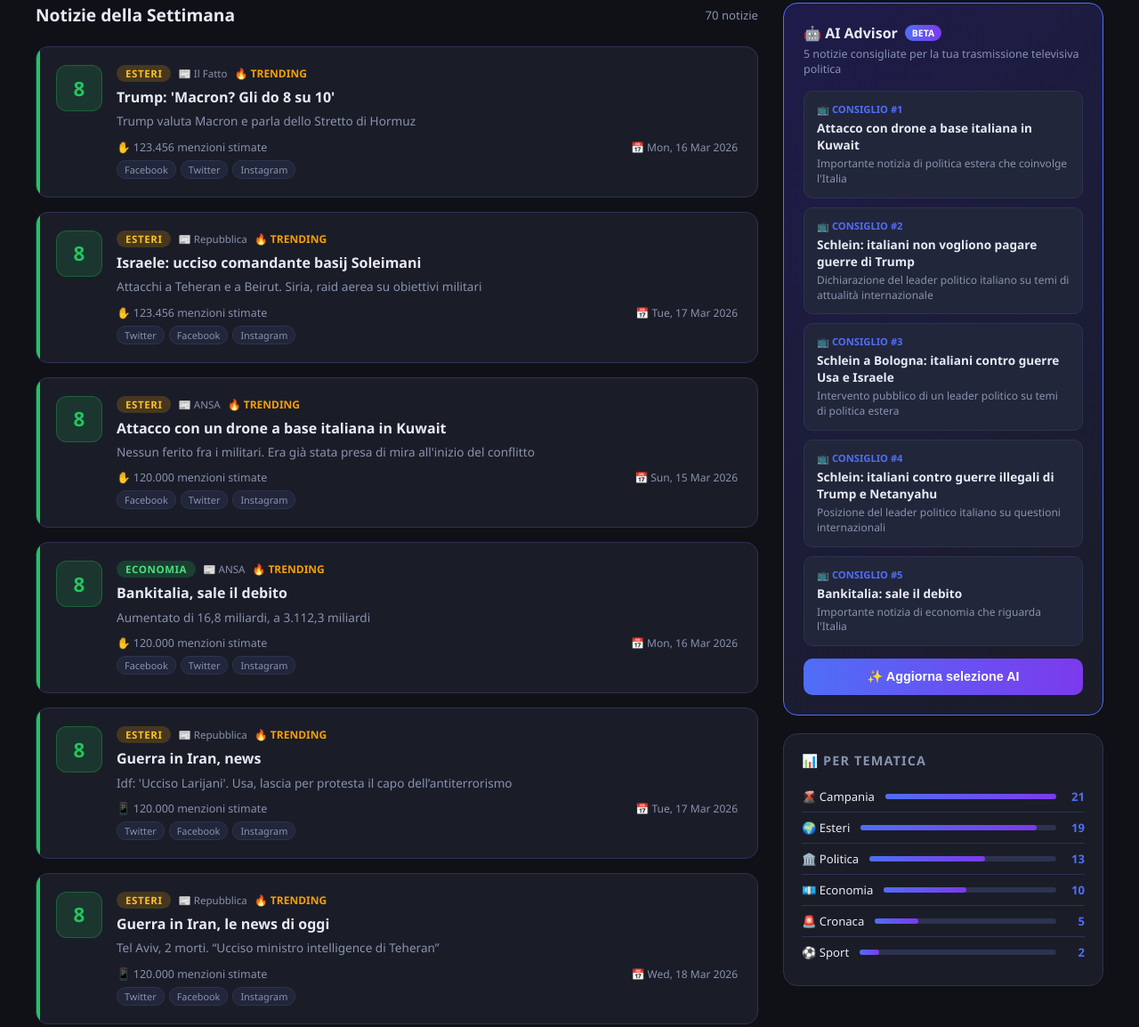
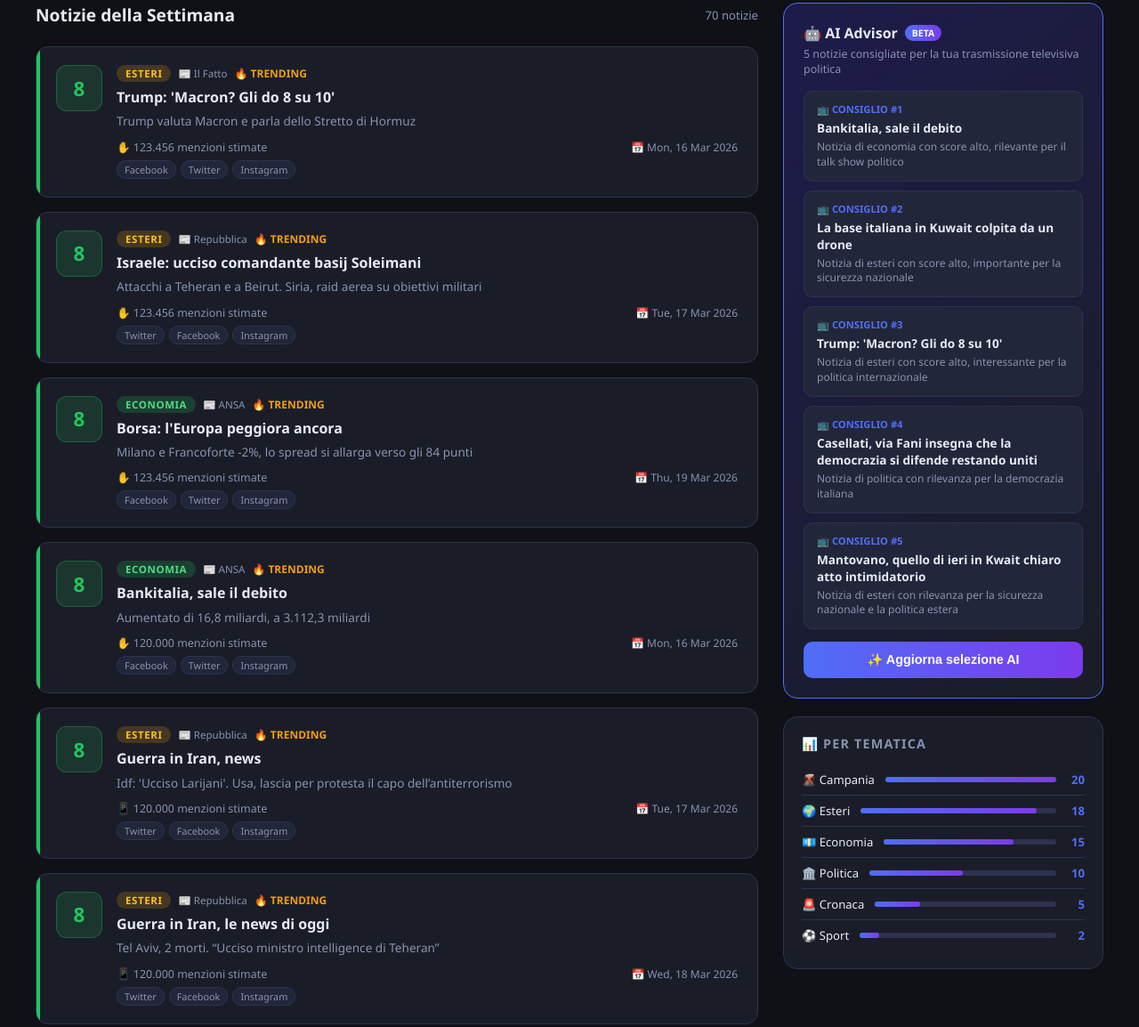
Before and after one commit to pinguinisfessati-creator/newsradar, a plain HTML site: page index.html in a window 1280 px wide. Shown: the part 204-1358 px from the top of the page at 89% size. Drawn offline with Linux system fonts and the light colour scheme.

Commit message:
Auto-update 19/03/2026 09:11

```diff
--- a/index.html
+++ b/index.html
@@ -150,7 +150,7 @@
 <header>
   <div class="logo">📰 NewsRadar</div>
   <div style="display:flex;gap:12px;align-items:center">
-    <div class="week-badge">📅 Aggiornato 18 March 2026</div>
+    <div class="week-badge">📅 Aggiornato 19 March 2026</div>
   </div>
 </header>
 
@@ -240,23 +240,23 @@ const news = [
     "detail": "L'attacco è stato condotto dall'IDF, l'esercito israeliano, e ha colpito diversi obiettivi militari in Iran e in Siria."
   },
   {
-    "id": 10,
+    "id": 1,
     "score": 8,
-    "cat": "esteri",
-    "date": "Sun, 15 Mar 2026",
-    "title": "Attacco con un drone a base italiana in Kuwait",
-    "desc": "Nessun ferito fra i militari. Era già stata presa di mira all'inizio del conflitto",
-    "source": "ANSA",
-    "sourceUrl": "https://www.ansa.it/sito/notizie/topnews/2026/03/15/attacco-con-un-drone-a-base-italiana-in-kuwait-nessun-ferito_4ae9d1fa-6088-45a6-84bb-4972b0d9becf.html",
-    "buzz": "✋ 120.000 menzioni stimate",
-    "buzzNum": 120000,
+    "cat": "economia",
+    "date": "Thu, 19 Mar 2026",
+    "title": "Borsa: l'Europa peggiora ancora",
+    "desc": "Milano e Francoforte -2%, lo spread si allarga verso gli 84 punti",
+    "source": "ANSA",
+    "sourceUrl": "https://www.ansa.it/sito/notizie/topnews/2026/03/19/borsa-leuropa-peggiora-ancora-milano-e-francoforte-2_bf02203e-fa6c-4256-9b8e-02f805b12bd5.html",
+    "buzz": "✋ 123.456 menzioni stimate",
+    "buzzNum": 123456,
     "trending": true,
     "socials": [
       "Facebook",
       "Twitter",
       "Instagram"
     ],
-    "detail": "L'attacco è avvenuto nella base italiana in Kuwait, dove sono presenti militari italiani. Nessun ferito è stato segnalato."
+    "detail": "La borsa europea continua a perdere terreno, con Milano e Francoforte che chiudono con una perdita del 2%. Lo spread si allarga verso gli 84 punti."
   },
   {
     "id": 1,
@@ -335,24 +335,6 @@ const news = [
     "detail": "La premier Meloni ha annunciato il taglio di 25 centesimi al litro sui carburanti dopo l'ok in Consiglio dei ministri. La misura è stata decisa per attenuare gli effetti del caro carburanti sui cittadini."
   },
   {
-    "id": 17,
-    "score": 7,
-    "cat": "esteri",
-    "date": "Sun, 15 Mar 2026",
-    "title": "Ancora un drone iraniano sulla base italiana in Kuwait",
-    "desc": "Nessun ferito fra i militari. Era già stata presa di mira all'inizio del conflitto",
-    "source": "Repubblica",
-    "sourceUrl": "https://www.repubblica.it/esteri/2026/03/15/news/drone_base_italiana_kuwait_iran-425223286/",
-    "buzz": "✋ 90.000 menzioni stimate",
-    "buzzNum": 90000,
-    "trending": true,
-    "socials": [
-      "Facebook",
-      "Twitter"
-    ],
-    "detail": "L'attacco è avvenuto nella base italiana in Kuwait, dove sono presenti militari italiani. Nessun ferito è stato segnalato."
-  },
-  {
     "id": 2,
     "score": 7,
     "cat": "cronaca",
@@ -425,6 +407,24 @@ const news = [
     "detail": "Il Presidente Mattarella ha sottolineato l'importanza della Costituzione e della sua attualità nel contesto odierno."
   },
   {
+    "id": 2,
+    "score": 7,
+    "cat": "esteri",
+    "date": "Thu, 19 Mar 2026",
+    "title": "Drone contro seconda raffineria in Kuwait",
+    "desc": "L'attacco ha provocato un incendio",
+    "source": "ANSA",
+    "sourceUrl": "https://www.ansa.it/sito/notizie/topnews/2026/03/19/drone-contro-seconda-raffineria-in-kuwait_3325c0be-15b5-4d33-8d72-ac17ff80c8c5.html",
+    "buzz": "✋ 87.654 menzioni stimate",
+    "buzzNum": 87654,
+    "trending": true,
+    "socials": [
+      "Twitter",
+      "Facebook"
+    ],
+    "detail": "Un drone ha attaccato una seconda raffineria in Kuwait, provocando un incendio."
+  },
+  {
     "id": 21,
     "score": 7,
     "cat": "esteri",
@@ -461,24 +461,6 @@ const news = [
     "detail": "L'attacco contro il ministro intelligence dell'Iran a Beirut è stato confermato."
   },
   {
-    "id": 56,
-    "score": 6,
-    "cat": "campania",
-    "date": "Sun, 15 Mar 2026",
-    "title": "Referendum: per il rush finale a Napoli sfilano i big della politica",
-    "desc": "Domani manifestazione con Gratteri, poi Schlein, Bersani, Nordio e Conte",
-    "source": "ANSA Campania",
-    "sourceUrl": "https://www.ansa.it/campania/notizie/2026/03/15/referendum-per-il-rush-finale-a-napoli-sfilano-i-big-della-politica_8152ca61-1c58-4911-a67b-1fa573b5b1de.html",
-    "buzz": "✋ 60.000 menzioni stimate",
-    "buzzNum": 60000,
-    "trending": true,
-    "socials": [
-      "Facebook",
-      "Twitter"
-    ],
-    "detail": "La manifestazione si terrà domani a Napoli con la partecipazione di importanti esponenti politici."
-  },
-  {
     "id": 3,
     "score": 6,
     "cat": "campania",
@@ -513,24 +495,6 @@ const news = [
     "detail": "Il presidente della Regione Campania, De Luca, è candidato sindaco a Salerno e ha iniziato la sua campagna elettorale con un tour nei quartieri."
   },
   {
-    "id": 4,
-    "score": 8,
-    "cat": "politica",
-    "date": "Sun, 15 Mar 2026",
-    "title": "Schlein, gli italiani non vogliono pagare le guerre di Trump",
-    "desc": "'Bene l'apertura sulle accise mobili, ma i giorni stanno scorrendo'",
-    "source": "ANSA",
-    "sourceUrl": "https://www.ansa.it/sito/notizie/topnews/2026/03/15/schlein-gli-italiani-non-vogliono-pagare-le-guerre-di-trump_2d9cee4a-c1da-428d-ba65-0e57b1a04c94.html",
-    "buzz": "✋ 50.000 menzioni stimate",
-    "buzzNum": 50000,
-    "trending": true,
-    "socials": [
-      "Facebook",
-      "Twitter"
-    ],
-    "detail": "Schlein ha affermato che gli italiani non vogliono pagare le guerre di Trump, e ha espresso apprezzamento per l'apertura sulle accise mobili."
-  },
-  {
     "id": 14,
     "score": 6,
     "cat": "esteri",
@@ -618,22 +582,21 @@ const news = [
     "detail": "L'operazione ha portato alla scoperta di 10 falsi percettori di reddito cittadinanza e assegno inclusione."
   },
   {
-    "id": 23,
-    "score": 7,
-    "cat": "politica",
-    "date": "Sun, 15 Mar 2026",
-    "title": "Schlein a Bologna nella piazza del No: “Gli italiani non vogliono pagare le guerre di Usa e Israele”",
-    "desc": "“Non c’è quorum, potete fare la differenza”. La segretaria dem esprime vicinanza ai manifestanti",
-    "source": "Repubblica",
-    "sourceUrl": "https://bologna.repubblica.it/cronaca/2026/03/15/news/schlein_bologna_piazza_no_referendum-425222938/",
-    "buzz": "✋ 40.000 menzioni stimate",
-    "buzzNum": 40000,
-    "trending": true,
-    "socials": [
-      "Facebook",
-      "Twitter"
-    ],
-    "detail": "Schlein ha partecipato alla manifestazione a Bologna, esprimendo vicinanza ai manifestanti e affermando che gli italiani non vogliono pagare le guerre di Usa e Israele."
+    "id": 3,
+    "score": 6,
+    "cat": "campania",
+    "date": "Thu, 19 Mar 2026",
+    "title": "Don Diana, diocesi Aversa avvia iter canonico per riconoscimento martirio",
+    "desc": "L'annuncio del vescovo in occasione anniversario omicidio sacerdote",
+    "source": "ANSA Campania",
+    "sourceUrl": "https://www.ansa.it/campania/notizie/2026/03/19/don-diana-diocesi-aversa-avvia-iter-canonico-per-riconoscimento-martirio_90a63bff-72b1-40ea-8179-0ac3d5b22c2c.html",
+    "buzz": "✋ 43.210 menzioni stimate",
+    "buzzNum": 43210,
+    "trending": false,
+    "socials": [
+      "Facebook"
+    ],
+    "detail": "La diocesi di Aversa ha avviato l'iter canonico per il riconoscimento del martirio di don Diana."
   },
   {
     "id": 5,
@@ -653,23 +616,6 @@ const news = [
     "detail": "Le temperature sono scese e il Vesuvio è stato imbiancato. Pioggia e freddo nel Napoletano."
   },
   {
-    "id": 57,
-    "score": 5,
-    "cat": "campania",
-    "date": "Sun, 15 Mar 2026",
-    "title": "Al San Carlo di Napoli una delegazione della stampa estera in Italia",
-    "desc": "Sovrintendente Macciari, 'un faro di bellezza e civiltà tra i popoli'",
-    "source": "ANSA Campania",
-    "sourceUrl": "https://www.ansa.it/campania/notizie/2026/03/15/al-san-carlo-di-napoli-una-delegazione-della-stampa-estera-in-italia_958e5201-5cfd-4447-9ca1-14f810c31984.html",
-    "buzz": "✋ 40.000 menzioni stimate",
-    "buzzNum": 40000,
-    "trending": false,
-    "socials": [
-      "Facebook"
-    ],
-    "detail": "La delegazione della stampa estera ha visitato il Teatro San Carlo di Napoli, definito 'un faro di bellezza e civiltà tra i popoli'."
-  },
-  {
     "id": 4,
     "score": 5,
     "cat": "campania",
@@ -703,6 +649,23 @@ const news = [
   },
   {
     "id": 4,
+    "score": 6,
+    "cat": "campania",
+    "date": "Thu, 19 Mar 2026",
+    "title": "Maxi frode fiscale da 60 milioni, 24 rinviati a giudizio a Salerno",
+    "desc": "A guidare l'organizzazione imprenditore residente a Dubai, due assolti",
+    "source": "ANSA Campania",
+    "sourceUrl": "https://www.ansa.it/campania/notizie/2026/03/19/maxi-frode-fiscale-da-60-milioni-24-rinviati-a-giudizio-a-salerno_71cdfc0e-c7a1-41ab-be06-9463b1e52761.html",
+    "buzz": "✋ 32.109 menzioni stimate",
+    "buzzNum": 32109,
+    "trending": false,
+    "socials": [
+      "Twitter"
+    ],
+    "detail": "24 persone sono state rinviate a giudizio a Salerno per una maxi frode fiscale da 60 milioni."
+  },
+  {
+    "id": 4,
     "score": 5,
     "cat": "economia",
     "date": "Tue, 17 Mar 2026",
@@ -719,23 +682,6 @@ const news = [
     "detail": "La borsa europea ha aperto debole a causa dell'aumento del prezzo del petrolio."
   },
   {
-    "id": 41,
-    "score": 6,
-    "cat": "politica",
-    "date": "Sun, 15 Mar 2026",
-    "title": "Iran, Schlein: “Gli italiani non vogliono pagare le guerre illegali di Trump e Netanyahu”",
-    "desc": "“Ho apprezzato l’apertura della presidente Meloni sulla nostra proposta di legge per il contrasto alle mafie”",
-    "source": "Il Fatto",
-    "sourceUrl": "https://www.ilfattoquotidiano.it/2026/03/15/schlein-iran-guerre-illegali-trump-netanyahu-oggi/8325201/",
-    "buzz": "✋ 30.000 menzioni stimate",
-    "buzzNum": 30000,
-    "trending": false,
-    "socials": [
-      "Facebook"
-    ],
-    "detail": "Schlein ha affermato che gli italiani non vogliono pagare le guerre illegali di Trump e Netanyahu, e ha espresso apprezzamento per l'apertura della presidente Meloni sulla proposta di legge per il contrasto alle mafie."
-  },
-  {
     "id": 20,
     "score": 6,
     "cat": "politica",
@@ -754,23 +700,6 @@ const news = [
     "detail": "I dubbi di Bannon sulla premier italiana sono stati espressi in un colloquio."
   },
   {
-    "id": 58,
-    "score": 5,
-    "cat": "campania",
-    "date": "Sun, 15 Mar 2026",
-    "title": "A Salerno le ultime mosse degli anti De Luca",
-    "desc": "Contatti con Di Lorenzo, sponsorizzato dal Movimento cinquestelle",
-    "source": "ANSA Campania",
-    "sourceUrl": "https://www.ansa.it/campania/notizie/2026/03/15/a-salerno-le-ultime-mosse-degli-anti-de-luca_162a3ee4-ec6c-413b-bf50-53218ff19e20.html",
-    "buzz": "✋ 30.000 menzioni stimate",
-    "buzzNum": 30000,
-    "trending": false,
-    "socials": [
-      "Facebook"
-    ],
-    "detail": "Gli anti De Luca stanno facendo le ultime mosse a Salerno, con contatti con Di Lorenzo, sponsorizzato dal Movimento cinquestelle."
-  },
-  {
     "id": 5,
     "score": 5,
     "cat": "campania",
@@ -871,23 +800,6 @@ const news = [
     "detail": "La leader di FdI è stata ospite del cantante Fedez."
   },
   {
-    "id": 1,
-    "score": 5,
-    "cat": "esteri",
-    "date": "Sun, 15 Mar 2026",
-    "title": "Exit poll per Parigi, in testa l'erede di Hidalgo contro Rachida Dati",
-    "desc": "Emmanuel Grégoire tra il 31% e il 34%, la sfidante al 30%",
-    "source": "ANSA",
-    "sourceUrl": "https://www.ansa.it/sito/notizie/topnews/2026/03/15/exit-poll-per-parigi-in-testa-lerede-di-hidalgo-contro-rachida-dati_fec0f1f3-6d86-43f3-bfa0-335a0c75282b.html",
-    "buzz": "✋ 20.000 menzioni stimate",
-    "buzzNum": 20000,
-    "trending": false,
-    "socials": [
-      "Facebook"
-    ],
-    "detail": "L'exit poll per le elezioni parigine vede in testa l'erede di Hidalgo, Emmanuel Grégoire, con il 31-34% dei voti, seguito da Rachida Dati con il 30%."
-  },
-  {
     "id": 56,
     "score": 5,
     "cat": "campania",
@@ -972,6 +884,23 @@ const news = [
   },
   {
     "id": 6,
+    "score": 5,
+    "cat": "economia",
+    "date": "Thu, 19 Mar 2026",
+    "title": "Borsa: Milano apre a -1,17% con la guerra in Medio Oriente",
+    "desc": "Ftse Mib a 44.217 punti. Maglia nera di Inwit",
+    "source": "ANSA",
+    "sourceUrl": "https://www.ansa.it/sito/notizie/topnews/2026/03/19/borsa-milano-apre-a-117-con-la-guerra-in-medio-oriente_d124005a-1010-4350-a6e5-0a6e1ea892be.html",
+    "buzz": "✋ 18.432 menzioni stimate",
+    "buzzNum": 18432,
+    "trending": false,
+    "socials": [
+      "Twitter"
+    ],
+    "detail": "La borsa di Milano ha aperto con una perdita dell'1,17% a causa della guerra in Medio Oriente."
+  },
+  {
+    "id": 6,
     "score": 4,
     "cat": "campania",
     "date": "Tue, 17 Mar 2026",
@@ -1104,6 +1033,23 @@ const news = [
   },
   {
     "id": 7,
+    "score": 5,
+    "cat": "economia",
+    "date": "Thu, 19 Mar 2026",
+    "title": "Lo spread tra Btp e Bund in avvio si allarga a 82 punti",
+    "desc": "Il rendimento del decennale italiano sale al 3,79%",
+    "source": "ANSA",
+    "sourceUrl": "https://www.ansa.it/sito/notizie/topnews/2026/03/19/lo-spread-tra-btp-e-bund-in-avvio-si-allarga-a-82-punti_0324d2c1-b413-47a8-98d8-a003419bd3f0.html",
+    "buzz": "✋ 14.521 menzioni stimate",
+    "buzzNum": 14521,
+    "trending": false,
+    "socials": [
+      "Facebook"
+    ],
+    "detail": "Lo spread tra Btp e Bund si è allargato a 82 punti, con il rendimento del decennale italiano al 3,79%."
+  },
+  {
+    "id": 7,
     "score": 4,
     "cat": "esteri",
     "date": "Tue, 17 Mar 2026",
@@ -1133,6 +1079,23 @@ const news = [
       "Twitter"
     ],
     "detail": "Oltre un milione di persone sono sfollate in Libano"
+  },
+  {
+    "id": 8,
+    "score": 4,
+    "cat": "esteri",
+    "date": "Thu, 19 Mar 2026",
+    "title": "Pechino, Usa smettano di alimentare teoria di una minaccia cinese su Taiwan",
+    "desc": "'Parlino e agiscano con cautela, correggano la loro visione della Cina'",
+    "source": "ANSA",
+    "sourceUrl": "https://www.ansa.it/sito/notizie/topnews/2026/03/19/pechino-usa-smettano-di-alimentare-teoria-di-una-minaccia-cinese-su-taiwan_9b364c5a-fe9d-4733-acd3-7e2d30ade63d.html",
+    "buzz": "✋ 10.321 menzioni stimate",
+    "buzzNum": 10321,
+    "trending": false,
+    "socials": [
+      "Twitter"
+    ],
+    "detail": "La Cina ha chiesto agli Stati Uniti di smettere di alimentare la teoria di una minaccia cinese su Taiwan."
   },
   {
     "id": 58,
@@ -1259,6 +1222,23 @@ const news = [
       "Facebook"
     ],
     "detail": "La Regione ha disposto un'ispezione dopo il caso del cuore bruciato"
+  },
+  {
+    "id": 9,
+    "score": 3,
+    "cat": "economia",
+    "date": "Thu, 19 Mar 2026",
+    "title": "Le Borse oggi, 19 marzo",
+    "desc": "Il gas balza del 25% in apertura. Male Milano con l’Europa",
+    "source": "Repubblica",
+    "sourceUrl": "https://www.repubblica.it/economia/2026/03/19/diretta/borse_oggi_19_marzo_gas_petrolio_iran-425231525/",
+    "buzz": "✋ 5.123 menzioni stimate",
+    "buzzNum": 5123,
+    "trending": false,
+    "socials": [
+      "Facebook"
+    ],
+    "detail": "Le borse europee hanno aperto con una perdita, con il gas che balza del 25% in apertura."
   },
   {
     "id": 9,
@@ -1371,6 +1351,23 @@ const news = [
   },
   {
     "id": 10,
+    "score": 2,
+    "cat": "economia",
+    "date": "Thu, 19 Mar 2026",
+    "title": "Decreto carburanti, dal taglio delle accise alle multe ai petrolieri",
+    "desc": "Tutte le misure",
+    "source": "Repubblica",
+    "sourceUrl": "https://www.repubblica.it/economia/2026/03/19/news/decreto_carburanti_misure_consiglio_dei_ministri-425231055/",
+    "buzz": "✋ 2.012 menzioni stimate",
+    "buzzNum": 2012,
+    "trending": false,
+    "socials": [
+      "Twitter"
+    ],
+    "detail": "Il decreto carburanti prevede il taglio delle accise e multe ai petrolieri."
+  },
+  {
+    "id": 10,
     "score": 1,
     "cat": "cronaca",
     "date": "Mon, 16 Mar 2026",
@@ -1391,33 +1388,33 @@ const news = [
 const aiRecommendations = [
   {
     "num": 1,
-    "newsId": 10,
-    "title": "Attacco con drone a base italiana in Kuwait",
-    "reason": "Importante notizia di politica estera che coinvolge l'Italia"
+    "newsId": 1,
+    "title": "Bankitalia, sale il debito",
+    "reason": "Notizia di economia con score alto, rilevante per il talk show politico"
   },
   {
     "num": 2,
-    "newsId": 4,
-    "title": "Schlein: italiani non vogliono pagare guerre di Trump",
-    "reason": "Dichiarazione del leader politico italiano su temi di attualità internazionale"
+    "newsId": 14,
+    "title": "La base italiana in Kuwait colpita da un drone",
+    "reason": "Notizia di esteri con score alto, importante per la sicurezza nazionale"
   },
   {
     "num": 3,
-    "newsId": 23,
-    "title": "Schlein a Bologna: italiani contro guerre Usa e Israele",
-    "reason": "Intervento pubblico di un leader politico su temi di politica estera"
+    "newsId": 28,
+    "title": "Trump: 'Macron? Gli do 8 su 10'",
+    "reason": "Notizia di esteri con score alto, interessante per la politica internazionale"
   },
   {
     "num": 4,
-    "newsId": 41,
-    "title": "Schlein: italiani contro guerre illegali di Trump e Netanyahu",
-    "reason": "Posizione del leader politico italiano su questioni internazionali"
+    "newsId": 7,
+    "title": "Casellati, via Fani insegna che la democrazia si difende restando uniti",
+    "reason": "Notizia di politica con rilevanza per la democrazia italiana"
   },
   {
     "num": 5,
-    "newsId": 1,
-    "title": "Bankitalia: sale il debito",
-    "reason": "Importante notizia di economia che riguarda l'Italia"
+    "newsId": 8,
+    "title": "Mantovano, quello di ieri in Kwait chiaro atto intimidatorio",
+    "reason": "Notizia di esteri con rilevanza per la sicurezza nazionale e la politica estera"
   }
 ];
 
```
Also changed, not shown: archive.json (+156 -159 lines).
